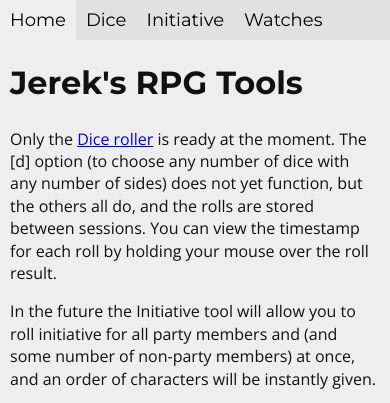
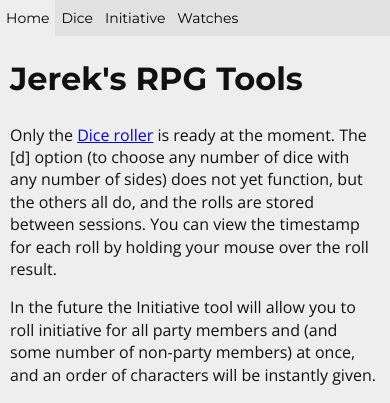
Before and after one commit to jerek/rpg-tools, a PHP site: page / in a window 390 px wide. Shown: the top 403 px of the page. Run offline with PHP 8.4, Linux system fonts and the light colour scheme; some libraries are stand-ins or nearby versions.

Commit message:
improve responsive styling of the menu

```diff
--- a/public/css/base.css
+++ b/public/css/base.css
@@ -58,8 +58,47 @@ h1, h2, h3, h4, h5, h6 {
     width: 768px;
 }
 
-@media screen and (max-width: 339px) {
+@media screen and (max-width: 454px) {
+    .header {
+        height: 38px;
+    }
+
+    .header-inner > nav li {
+        line-height: 38px;
+    }
+
     .header-inner > nav a {
         font-size: 16px;
+        padding: 0 8px;
     }
 }
+
+@media screen and (max-width: 399px) {
+    .header {
+        height: 36px;
+    }
+
+    .header-inner > nav li {
+        line-height: 36px;
+    }
+
+    .header-inner > nav a {
+        font-size: 14px;
+        padding: 0 6px;
+    }
+}
+
+@media screen and (max-width: 334px) {
+    .header {
+        height: 34px;
+    }
+
+    .header-inner > nav li {
+        line-height: 34px;
+    }
+
+    .header-inner > nav a {
+        font-size: 13px;
+        padding: 0 5px;
+    }
+}
```
